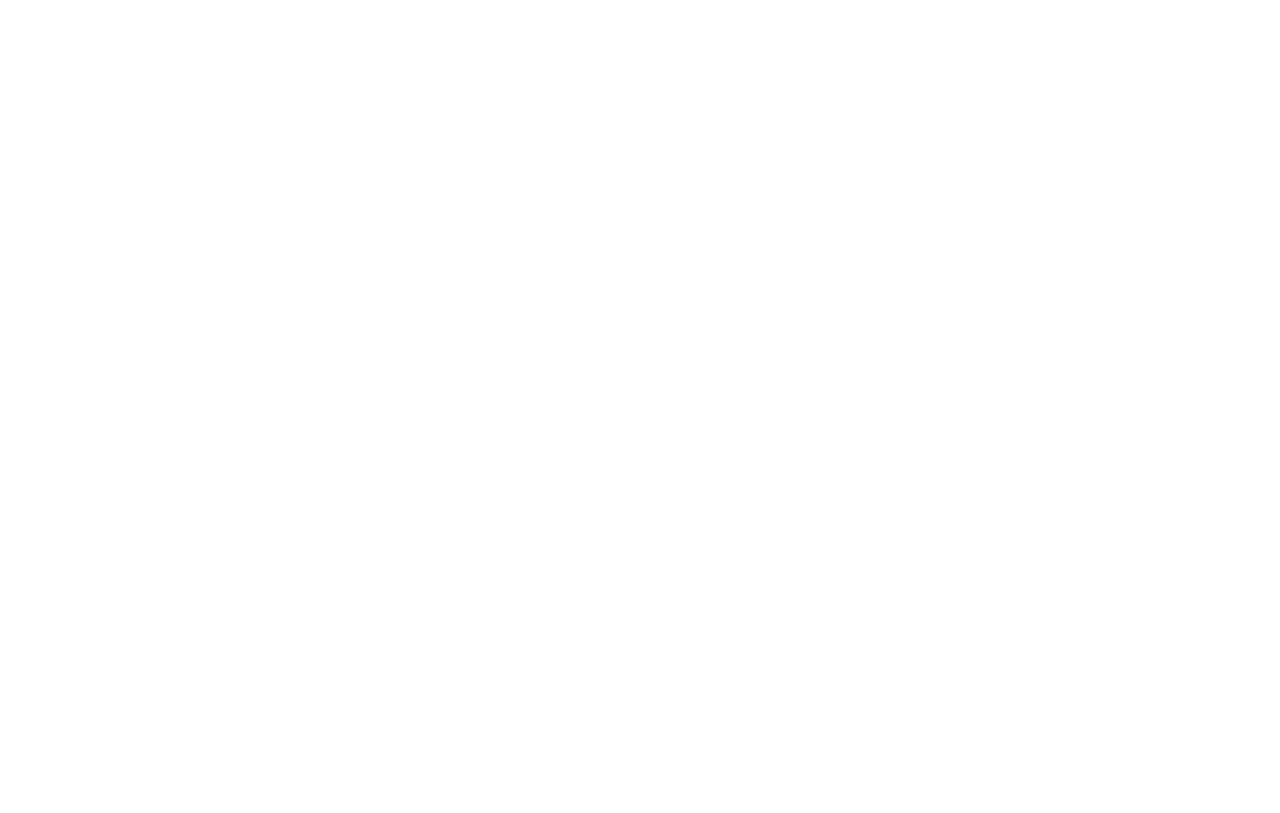
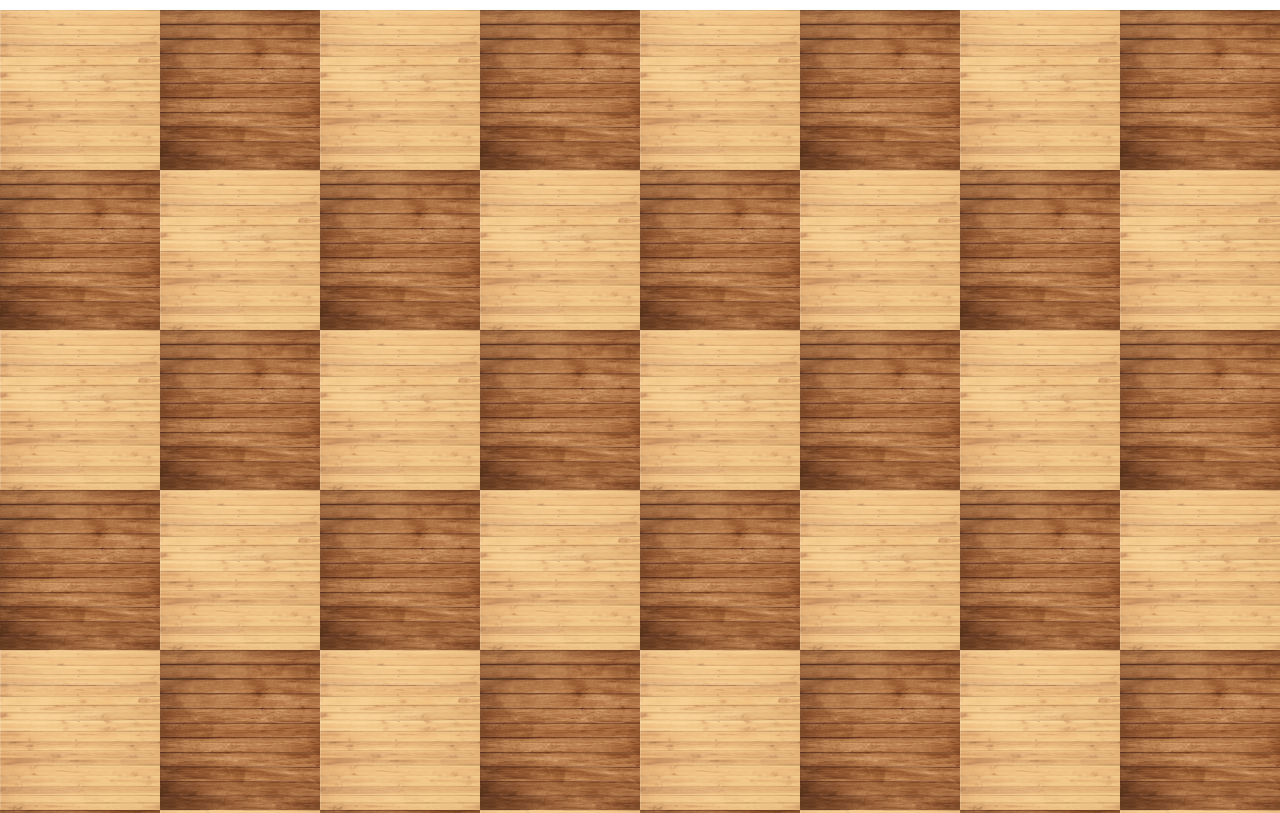
Before and after one commit to MateuszNaKodach/CodersCamp2020.Project.TypeScript.Chess, a website built with Parcel: page index.html in a window 1280 px wide. Shown: the top 813 px of the page. Built offline with nearby package versions, Linux system fonts and the light colour scheme.

Commit message:
Fix chessboard display

```diff
--- a/sass/components/_chessboard.scss
+++ b/sass/components/_chessboard.scss
@@ -6,19 +6,15 @@
   grid-template-columns: repeat(8, auto);
 }
 
-.squares {
-  height: 12.5%;
-  width: 12.5%;
+.square {
+  background-repeat: no-repeat;
+  background-size: cover;
 
   &--light {
-    background-image: url('../../static/img/board/light.png');
-    background-repeat: no-repeat;
-    background-size: cover;
+    background-image: url('../static/img/board/light.png');
   }
 
   &--dark {
-    background-image: url('../../static/img/board/dark.png');
-    background-repeat: no-repeat;
-    background-size: cover;
+    background-image: url('../static/img/board/dark.png');
   }
 }
--- a/sass/style.scss
+++ b/sass/style.scss
@@ -6,5 +6,6 @@
 @import 'mixins'; // miksins - główne
 
 // * COMPONENTY
+@import 'components/chessboard';
 
 // * LAYOUTS
--- a/src/app/view/ChessBoardView.ts
+++ b/src/app/view/ChessBoardView.ts
@@ -5,6 +5,7 @@ export class Square {
     const position = this.mapSquarePosition();
     const squareElement = document.createElement('div');
     squareElement.id = position;
+    squareElement.classList.add('square');
     squareElement.classList.add(`square--${this.color}`);
     return squareElement;
   }
```
